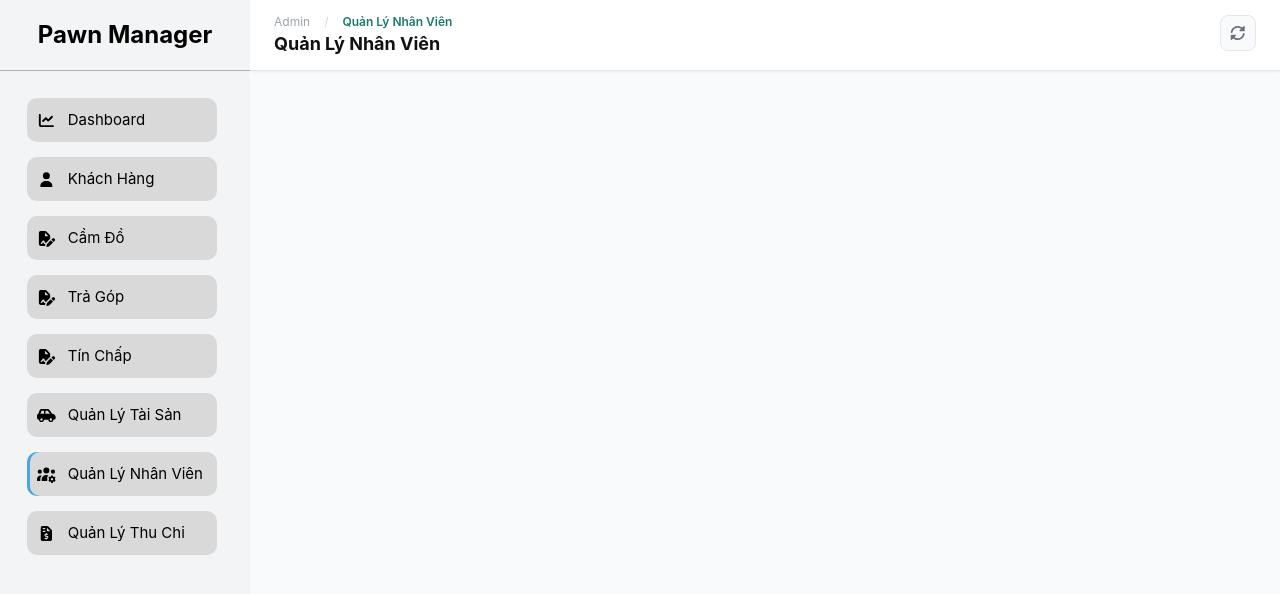
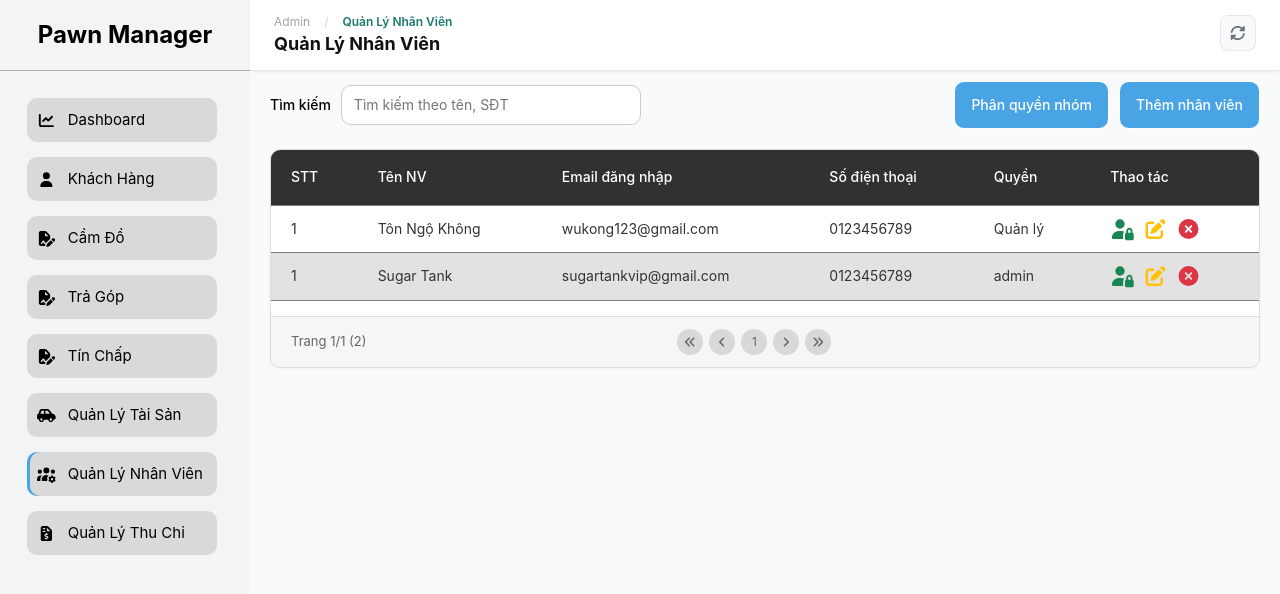
Before and after one commit to Nguyen-Hai-Ha/PawnManager, a Vue app: page /admin/staff in a window 1280 px wide. Shown: the top 594 px of the page. Built offline with nearby package versions, Linux system fonts and the light colour scheme.

Commit message:
trang staff

```diff
--- a/src/main.js
+++ b/src/main.js
@@ -13,14 +13,14 @@ import {
     faCarSide, faUsersGear, faFileInvoiceDollar,
     faRotate, faSort, faPenToSquare, faCircleXmark,
     faAnglesLeft, faAngleLeft, faAngleRight, faAnglesRight,
-    faCoins, faEye, faGavel
+    faCoins, faEye, faGavel, faUserLock
 } from '@fortawesome/free-solid-svg-icons'
 
 library.add(faUser, faChartLine, faFileSignature,
     faCarSide, faUsersGear, faFileInvoiceDollar,
     faRotate, faSort, faPenToSquare, faCircleXmark,
     faAnglesLeft, faAngleLeft, faAngleRight, faAnglesRight,
-    faCoins, faEye, faGavel
+    faCoins, faEye, faGavel, faUserLock
 )
 
 const app = createApp(App)
--- a/src/views/admin/StaffView.vue
+++ b/src/views/admin/StaffView.vue
@@ -1,6 +1,85 @@
 <template>
     <div class="staff">
-
+        <div class="group-function">
+            <div class="search">
+                <div class="search-input">
+                    <label for="search">Tìm kiếm</label>
+                    <input type="text" id="search" placeholder="Tìm kiếm theo tên, SĐT">
+                </div>
+            </div>
+            <div class="button-group">
+                <button>Phân quyền nhóm</button>
+                <button>Thêm nhân viên</button>
+            </div>
+        </div>
+        <div class="table-wrapper">
+            <div class="table">
+                <table>
+                    <thead>
+                        <tr>
+                            <th>STT</th>
+                            <th>Tên NV</th>
+                            <th>Email đăng nhập</th>
+                            <th>Số điện thoại</th>
+                            <th>Quyền</th>
+                            <th>Thao tác</th>
+                        </tr>
+                    </thead>
+                    <tbody>
+                        <tr>
+                            <td>1</td>
+                            <td>Tôn Ngộ Không</td>
+                            <td>wukong123@gmail.com</td>
+                            <td>0123456789</td>
+                            <td>Quản lý</td>
+                            <td>
+                                <div class="action-cell">
+                                    <button class="btn-action text-success" data-tooltip="Phân quyền">
+                                        <font-awesome-icon icon="fa-solid fa-user-lock" />
+                                    </button>
+                                    <button class="btn-action text-warning yellow-600" data-tooltip="Chỉnh sửa"><font-awesome-icon
+                                            icon="pen-to-square" /></button>
+                                    <button class="btn-action text-danger" data-tooltip="Xóa"><font-awesome-icon
+                                            icon="circle-xmark" /></button>
+                                </div>
+                            </td>
+                        </tr>
+                        <tr>
+                            <td>1</td>
+                            <td>Sugar Tank</td>
+                            <td>sugartankvip@gmail.com</td>
+                            <td>0123456789</td>
+                            <td>admin</td>
+                            <td>
+                                <div class="action-cell">
+                                    <button class="btn-action text-success" data-tooltip="Phân quyền">
+                                        <font-awesome-icon icon="fa-solid fa-user-lock" />
+                                    </button>
+                                    <button class="btn-action text-warning yellow-600" data-tooltip="Chỉnh sửa">
+                                        <font-awesome-icon icon="pen-to-square" />
+                                    </button>
+                                    <button class="btn-action text-danger" data-tooltip="Xóa">
+                                        <font-awesome-icon icon="circle-xmark" />
+                                    </button>
+                                </div>
+                            </td>
+                        </tr>
+                    </tbody>
+                </table>
+            </div>
+            <div class="pagination">
+                <div class="pagination-info">
+                    <span class="page-info">Trang 1/1 (2)</span>
+                </div>
+                <div class="pagination-controls">
+                    <button class="page-btn"><font-awesome-icon icon="angles-left" /></button>
+                    <button class="page-btn"><font-awesome-icon icon="angle-left" /></button>
+                    <button class="page-btn">1</button>
+                    <button class="page-btn"><font-awesome-icon icon="angle-right" /></button>
+                    <button class="page-btn"><font-awesome-icon icon="angles-right" /></button>
+                </div>
+            </div>
+        </div>
     </div>
 
 </template>
```
